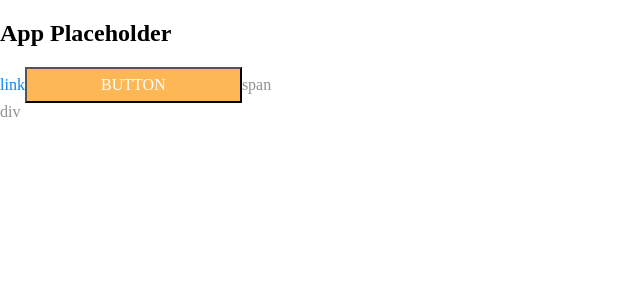
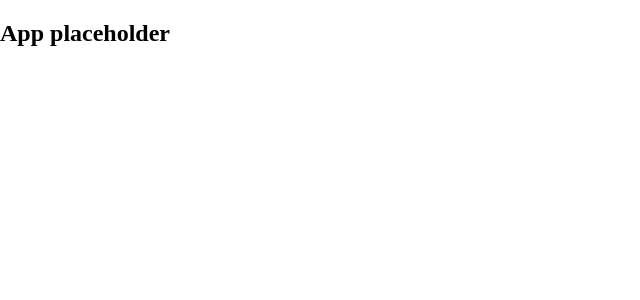
Before and after one commit to profydev/reddit-timer-sdphat, a React (Create React App) app: page / in a window 1280 px wide. Shown: the top 300 px of the page, without its empty margins (0-640 px from the left). Built offline with nearby package versions, Linux system fonts and the light colour scheme; a web font is replaced by a local one.

Commit message:
Add router with routes / and /search

```diff
--- a/package.json
+++ b/package.json
@@ -10,6 +10,7 @@
     "normalize.css": "^8.0.1",
     "react": "^17.0.1",
     "react-dom": "^17.0.1",
+    "react-router-dom": "6",
     "react-scripts": "^4.0.1"
   },
   "scripts": {
--- a/src/App.js
+++ b/src/App.js
@@ -1,16 +1,15 @@
 import React from 'react';
+import { BrowserRouter, Routes, Route } from 'react-router-dom';
+import Landing from './routes/Landing';
 
 function App() {
   return (
-    <>
-      <h2>
-        App Placeholder
-      </h2>
-      <a href="/a">link</a>
-      <button type="button">button</button>
-      <span>span</span>
-      <div>div</div>
-    </>
+    <BrowserRouter>
+      <Routes>
+        <Route path="/" element={<Landing />} />
+        <Route path="/search" />
+      </Routes>
+    </BrowserRouter>
   );
 }
 
--- /dev/null
+++ b/src/routes/Landing.js
@@ -0,0 +1,9 @@
+import React from 'react';
+
+const Landing = () => (
+  <h2>
+    App placeholder
+  </h2>
+);
+
+export default Landing;
```
Also changed, not shown: 1 other file (tests, documents, lock files or other folders).
